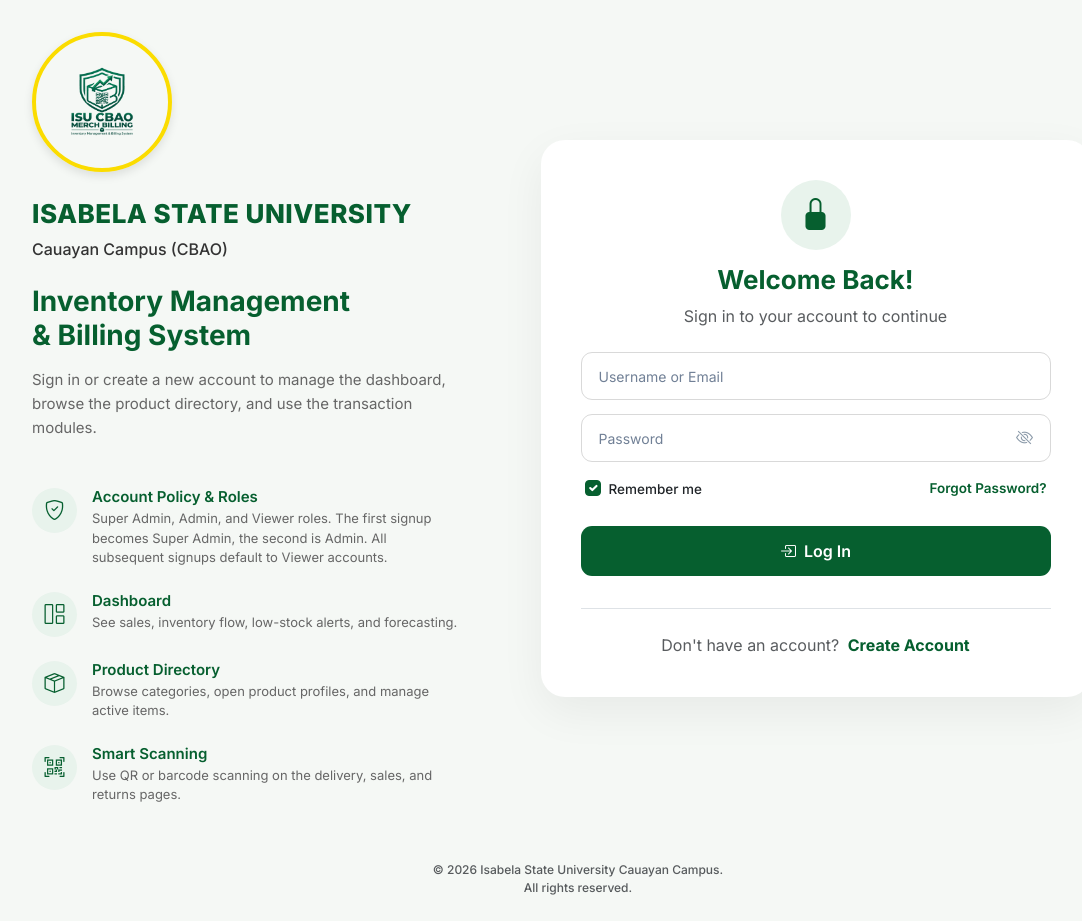
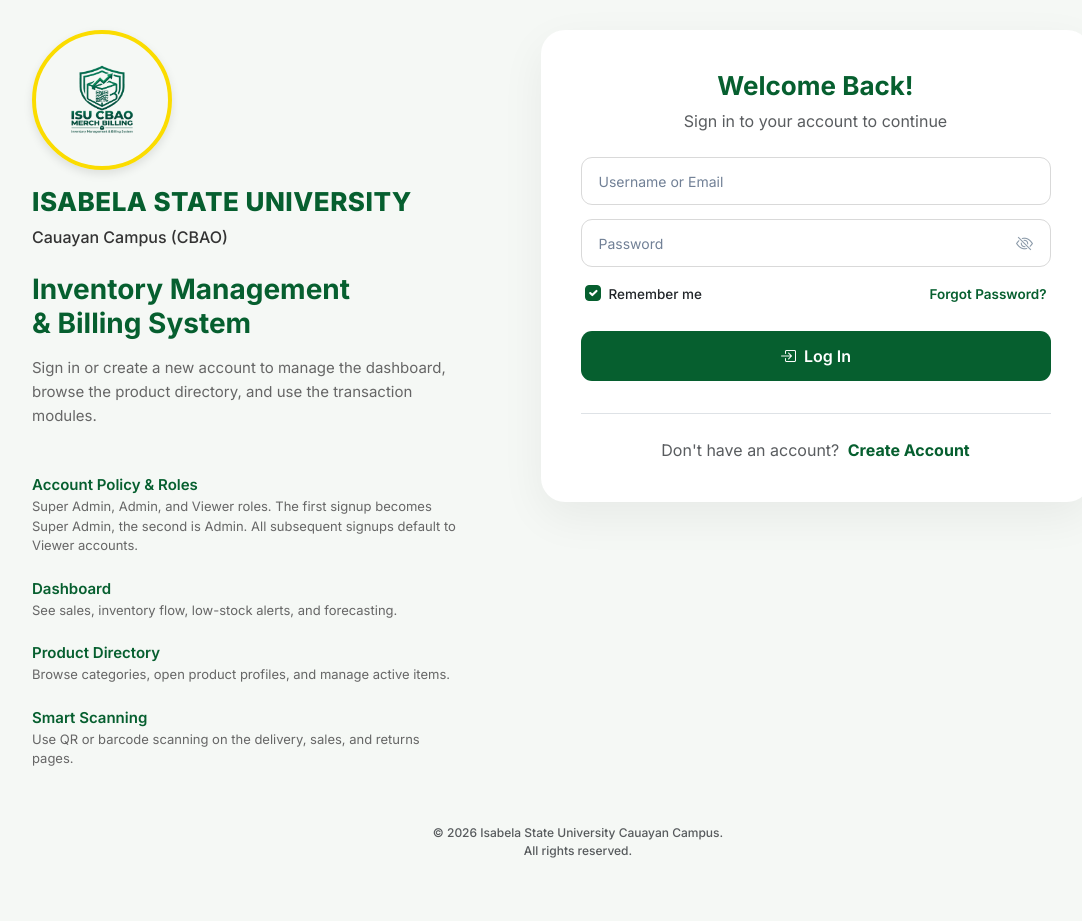
Before and after one commit to carminav25/Inventory-Management-Billing-System, a PHP site: page /login.php in a window 1280 px wide. Shown: the whole page, without its empty margins (62-1144 px from the left). After the commit the page ends 858 px from the top, so only its background shows below. Run offline with PHP 8.4, Linux system fonts and the light colour scheme.

Commit message:
Update login and signup UI

```diff
--- a/login.php
+++ b/login.php
@@ -88,6 +88,47 @@
             color: #333;
         }
     </style>
+
+    <style>
+        /* =========================================================
+           SHARED LOGIN + SIGNUP BRANDING / LOGO POSITION
+           ========================================================= */
+
+        .main-container {
+            align-items: flex-start !important;
+            padding-top: 30px;
+            padding-bottom: 30px;
+        }
+
+        .main-container > .row {
+            align-items: flex-start !important;
+        }
+
+        .left-panel {
+            align-self: flex-start !important;
+            padding-top: 0 !important;
+        }
+
+        .left-panel .logo {
+            width: 140px !important;
+            height: 140px !important;
+            object-fit: contain !important;
+            display: block;
+            margin-bottom: 16px !important;
+        }
+
+        .left-panel > div {
+            text-align: left !important;
+        }
+
+        @media (max-width: 991.98px) {
+            .main-container {
+                padding-top: 20px;
+                padding-bottom: 20px;
+            }
+        }
+    </style>
+
 </head>
 
 <body class="d-flex flex-column min-vh-100">
@@ -106,7 +147,6 @@
                     <p class="system-desc mb-5">Sign in or create a new account to manage the dashboard, browse the product directory, and use the transaction modules.</p>
 
                     <div class="feature-item d-flex align-items-start mb-4">
-                        <div class="feature-icon"><i class="bi bi-shield-check"></i></div>
                         <div>
                             <h5>Account Policy & Roles</h5>
                             <p>Super Admin, Admin, and Viewer roles. The first signup becomes Super Admin, the second is Admin. All subsequent signups default to Viewer accounts.</p>
@@ -114,7 +154,6 @@
                     </div>
 
                     <div class="feature-item d-flex align-items-start mb-4">
-                        <div class="feature-icon"><i class="bi bi-grid-1x2"></i></div>
                         <div>
                             <h5>Dashboard</h5>
                             <p>See sales, inventory flow, low-stock alerts, and forecasting.</p>
@@ -122,7 +161,6 @@
                     </div>
 
                     <div class="feature-item d-flex align-items-start mb-4">
-                        <div class="feature-icon"><i class="bi bi-box-seam"></i></div>
                         <div>
                             <h5>Product Directory</h5>
                             <p>Browse categories, open product profiles, and manage active items.</p>
@@ -130,7 +168,6 @@
                     </div>
 
                     <div class="feature-item d-flex align-items-start">
-                        <div class="feature-icon"><i class="bi bi-qr-code-scan"></i></div>
                         <div>
                             <h5>Smart Scanning</h5>
                             <p>Use QR or barcode scanning on the delivery, sales, and returns pages.</p>
@@ -143,12 +180,9 @@
             <div class="col-lg-7 d-flex justify-content-center">
                 <div class="signup-card w-100">
                     <div class="text-center mb-4">
-                        <div class="top-icon mx-auto mb-3">
-                            <i class="bi bi-lock-fill"></i>
-                        </div>
-                        <h2 class="form-title">Welcome Back!</h2>
-                        <p class="text-muted text-sm">Sign in to your account to continue</p>
-                    </div>
+    <h2 class="form-title">Welcome Back!</h2>
+    <p class="text-muted text-sm">Sign in to your account to continue</p>
+</div>
 
                     <?php if ($loginError): ?>
                         <div class="alert alert-danger text-center mb-4">
```
Also changed, not shown: signup.php (+41 -7 lines).
